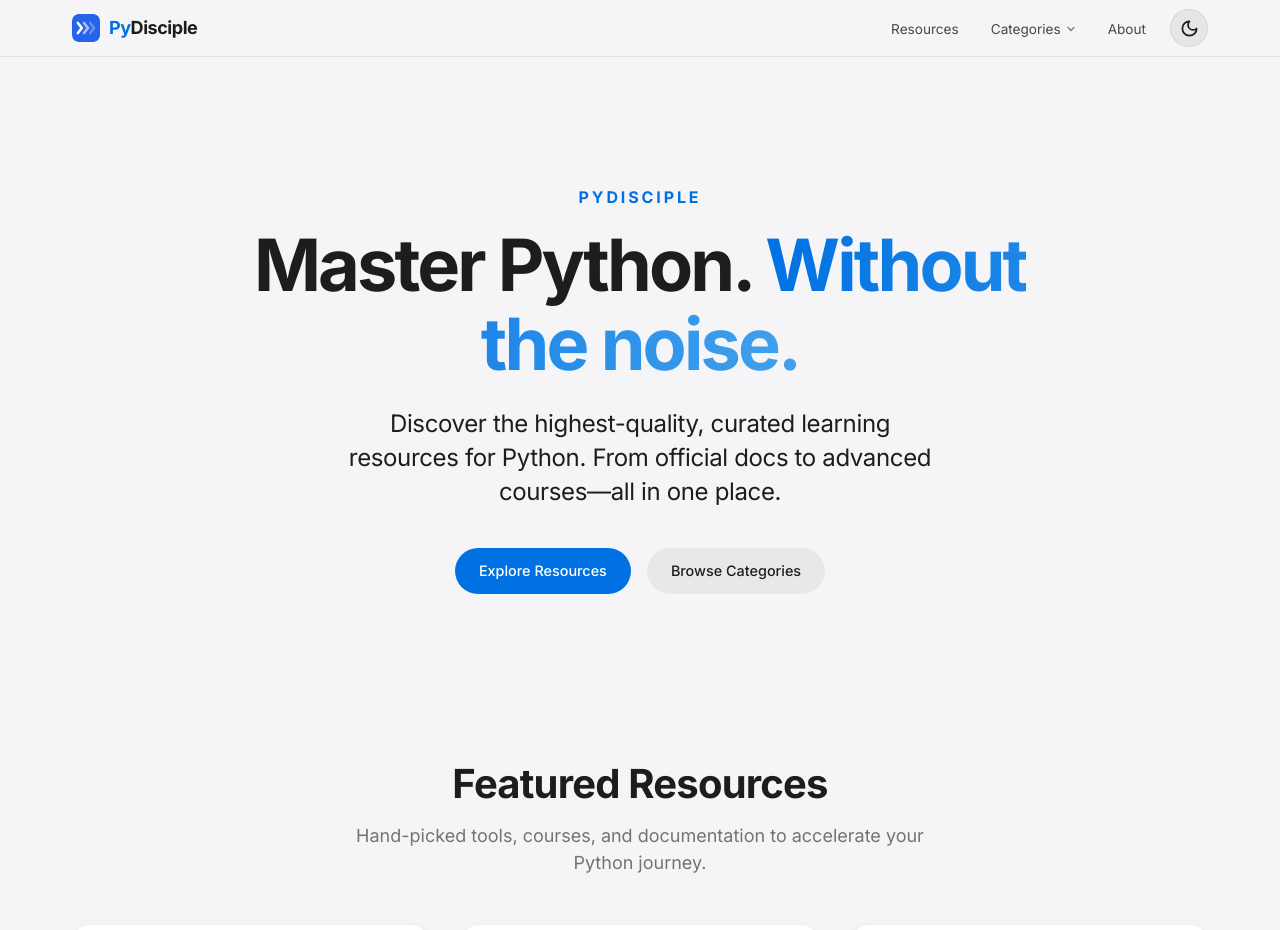
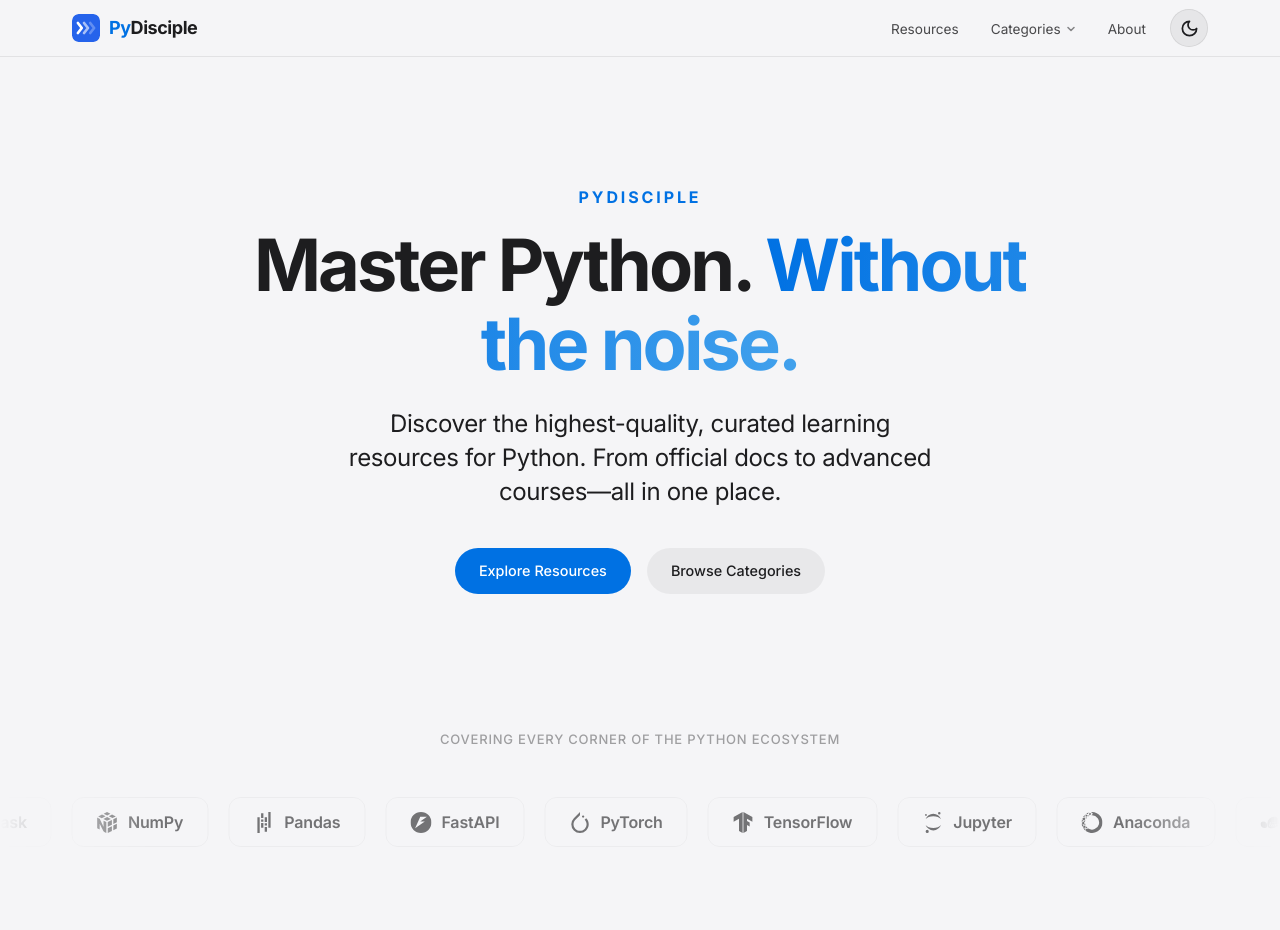
Before and after one commit to JAGDISH-SALI-0010/website-project, a Next.js app: page / in a window 1280 px wide. Shown: the top 930 px of the page. Built offline with nearby package versions, Linux system fonts and the light colour scheme.

Commit message:
Add tech marquee with monochrome icons and bordered cards

```diff
--- a/package.json
+++ b/package.json
@@ -11,6 +11,7 @@
     "@lottiefiles/dotlottie-react": "^0.19.15",
     "next": "16.2.11",
     "react": "19.2.4",
-    "react-dom": "19.2.4"
+    "react-dom": "19.2.4",
+    "react-icons": "^5.7.0"
   }
 }
--- a/src/app/globals.css
+++ b/src/app/globals.css
@@ -1,5 +1,6 @@
 :root {
   --background: #f5f5f7;
+  --surface-subtle: #ececee;   /* slightly darker band — used for marquee/alt sections */
   --foreground: #1d1d1f;
   --card-bg: #ffffff;
   --card-border: rgba(0, 0, 0, 0.06);
@@ -21,6 +22,7 @@
 
 [data-theme='dark'] {
   --background: #000000;
+  --surface-subtle: #0d0d10;   /* slightly lighter band — used for marquee/alt sections */
   --foreground: #f5f5f7;
   --card-bg: #121214;
   --card-border: rgba(255, 255, 255, 0.12);
--- a/src/app/page.js
+++ b/src/app/page.js
@@ -1,10 +1,12 @@
 import HeroSection from "@/components/home/HeroSection";
+import TechMarquee from "@/components/home/TechMarquee";
 import FeaturedResources from "@/components/home/FeaturedResources";
 
 export default function Home() {
   return (
     <>
       <HeroSection />
+      <TechMarquee />
       <FeaturedResources />
     </>
   );
--- /dev/null
+++ b/src/components/home/TechMarquee.jsx
@@ -0,0 +1,68 @@
+import {
+  SiPython,
+  SiDjango,
+  SiFlask,
+  SiNumpy,
+  SiPandas,
+  SiFastapi,
+  SiPytorch,
+  SiTensorflow,
+  SiJupyter,
+  SiAnaconda,
+  SiScikitlearn,
+  SiPostgresql,
+} from "react-icons/si";
+import styles from "./TechMarquee.module.css";
+
+const TECH_ITEMS = [
+  { name: "Python",       Icon: SiPython },
+  { name: "Django",       Icon: SiDjango },
+  { name: "Flask",        Icon: SiFlask },
+  { name: "NumPy",        Icon: SiNumpy },
+  { name: "Pandas",       Icon: SiPandas },
+  { name: "FastAPI",      Icon: SiFastapi },
+  { name: "PyTorch",      Icon: SiPytorch },
+  { name: "TensorFlow",   Icon: SiTensorflow },
+  { name: "Jupyter",      Icon: SiJupyter },
+  { name: "Anaconda",     Icon: SiAnaconda },
+  { name: "Scikit-learn", Icon: SiScikitlearn },
+  { name: "PostgreSQL",   Icon: SiPostgresql },
+];
+
+export default function TechMarquee() {
+  return (
+    <section className={styles.section}>
+      <p className={styles.tagline}>
+        Covering every corner of the Python ecosystem
+      </p>
+
+      {/* Outer wrapper: overflow:hidden + mask fade live here */}
+      <div className={styles.marqueeWrapper}>
+        {/* Inner scrolling track — translateX applied here */}
+        <div className={styles.track} aria-hidden="true">
+          {/* First copy */}
+          {TECH_ITEMS.map(({ name, Icon }) => (
+            <span key={`a-${name}`} className={styles.item}>
+              <Icon className={styles.icon} aria-hidden="true" />
+              <span>{name}</span>
+            </span>
+          ))}
+          {/* Exact duplicate → enables seamless -50% loop */}
+          {TECH_ITEMS.map(({ name, Icon }) => (
+            <span key={`b-${name}`} className={styles.item}>
+              <Icon className={styles.icon} aria-hidden="true" />
+              <span>{name}</span>
+            </span>
+          ))}
+        </div>
+
+        {/* Visually-hidden accessible list (one copy, no aria-hidden) */}
+        <ul className={styles.srOnly}>
+          {TECH_ITEMS.map(({ name }) => (
+            <li key={name}>{name}</li>
+          ))}
+        </ul>
+      </div>
+    </section>
+  );
+}
--- /dev/null
+++ b/src/components/home/TechMarquee.module.css
@@ -0,0 +1,163 @@
+/* ─── Section ─────────────────────────────────────────────────── */
+.section {
+  background: var(--background);
+  padding: 4.5rem 0;
+  margin-top: -2rem;
+}
+
+/* ─── Tagline ─────────────────────────────────────────────────── */
+.tagline {
+  text-align: center;
+  font-size: 0.8125rem;
+  font-weight: 500;
+  letter-spacing: 0.06em;
+  text-transform: uppercase;
+  color: var(--foreground);
+  opacity: 0.4;
+  margin-bottom: 2.25rem;
+}
+
+/* ─── Outer wrapper ───────────────────────────────────────────── */
+/*
+  overflow:hidden clips the scrolling track.
+  mask-image lives here so it is a STATIC overlay on top of whatever
+  is currently scrolling — items fade in/out at the edges regardless
+  of scroll position.
+*/
+.marqueeWrapper {
+  position: relative;
+  overflow: hidden;
+
+  /* Edge fade — applied to the clipping container, not the track */
+  mask-image: linear-gradient(
+    to right,
+    transparent 0%,
+    black 12%,
+    black 88%,
+    transparent 100%
+  );
+  -webkit-mask-image: linear-gradient(
+    to right,
+    transparent 0%,
+    black 12%,
+    black 88%,
+    transparent 100%
+  );
+}
+
+/* Pause the inner track when the user hovers anywhere on the wrapper */
+.marqueeWrapper:hover .track {
+  animation-play-state: paused;
+}
+
+/* ─── Scrolling track ─────────────────────────────────────────── */
+.track {
+  display: flex;
+  flex-direction: row;
+  flex-wrap: nowrap;
+  align-items: center;
+  gap: 1.25rem;          /* tighter — cards have their own visual padding */
+  width: max-content;
+  padding: 0.75rem 0;    /* vertical room so box-shadows aren't clipped */
+
+  animation: marqueeScroll 35s linear infinite;
+}
+
+/* ─── Individual item: bordered card ─────────────────────────── */
+.item {
+  display: inline-flex;
+  align-items: center;
+  gap: 0.625rem;              /* ~10px between icon and label */
+
+  /* Card chrome */
+  background: transparent;
+  border: 1px solid var(--card-border);
+  border-radius: 12px;
+  padding: 0.75rem 1.5rem;
+
+  /* Text */
+  color: var(--foreground);
+  opacity: 0.6;
+  font-size: 1rem;
+  font-weight: 600;
+  letter-spacing: -0.01em;
+  white-space: nowrap;
+  user-select: none;
+
+  /* Smooth transition for hover lift */
+  transition:
+    opacity      0.2s ease,
+    border-color 0.2s ease,
+    box-shadow   0.2s ease;
+}
+
+/* Per-card hover — kicks in when the marquee is paused on wrapper hover */
+.item:hover {
+  opacity: 1;
+  border-color: var(--card-border);
+  box-shadow: var(--card-shadow-hover);
+}
+
+/* Also brighten the whole row while wrapper is hovered (scroll paused) */
+.marqueeWrapper:hover .item {
+  opacity: 0.8;
+}
+
+/* ─── Icon ────────────────────────────────────────────────────── */
+.icon {
+  /*
+    width/height override the SVG's intrinsic size.
+    color: currentColor is the react-icons default so the icon
+    automatically matches the parent .item color — no brand colors.
+  */
+  width: 21px;
+  height: 21px;
+  flex-shrink: 0;
+}
+
+/* ─── Keyframe ────────────────────────────────────────────────── */
+@keyframes marqueeScroll {
+  from { transform: translateX(0); }
+  to   { transform: translateX(-50%); }
+}
+
+/* ─── Screen-reader-only list ─────────────────────────────────── */
+.srOnly {
+  position: absolute;
+  width: 1px;
+  height: 1px;
+  padding: 0;
+  margin: -1px;
+  overflow: hidden;
+  clip: rect(0, 0, 0, 0);
+  white-space: nowrap;
+  border: 0;
+}
+
+/* ─── Reduced motion ──────────────────────────────────────────── */
+@media (prefers-reduced-motion: reduce) {
+  .track {
+    animation: none;
+    flex-wrap: wrap;
+    justify-content: center;
+    width: 100%;
+    gap: 1rem 1.25rem;
+    padding: 0.75rem 2rem;
+  }
+
+  .item {
+    opacity: 0.6;
+  }
+}
+
+/* ─── Mobile ──────────────────────────────────────────────────── */
+@media (max-width: 768px) {
+  .section {
+    padding: 3.5rem 0;
+    margin-top: -1rem;
+  }
+
+  .tagline {
+    padding: 0 1.5rem;
+  }
+}
```
Also changed, not shown: 1 other file (tests, documents, lock files or other folders).
